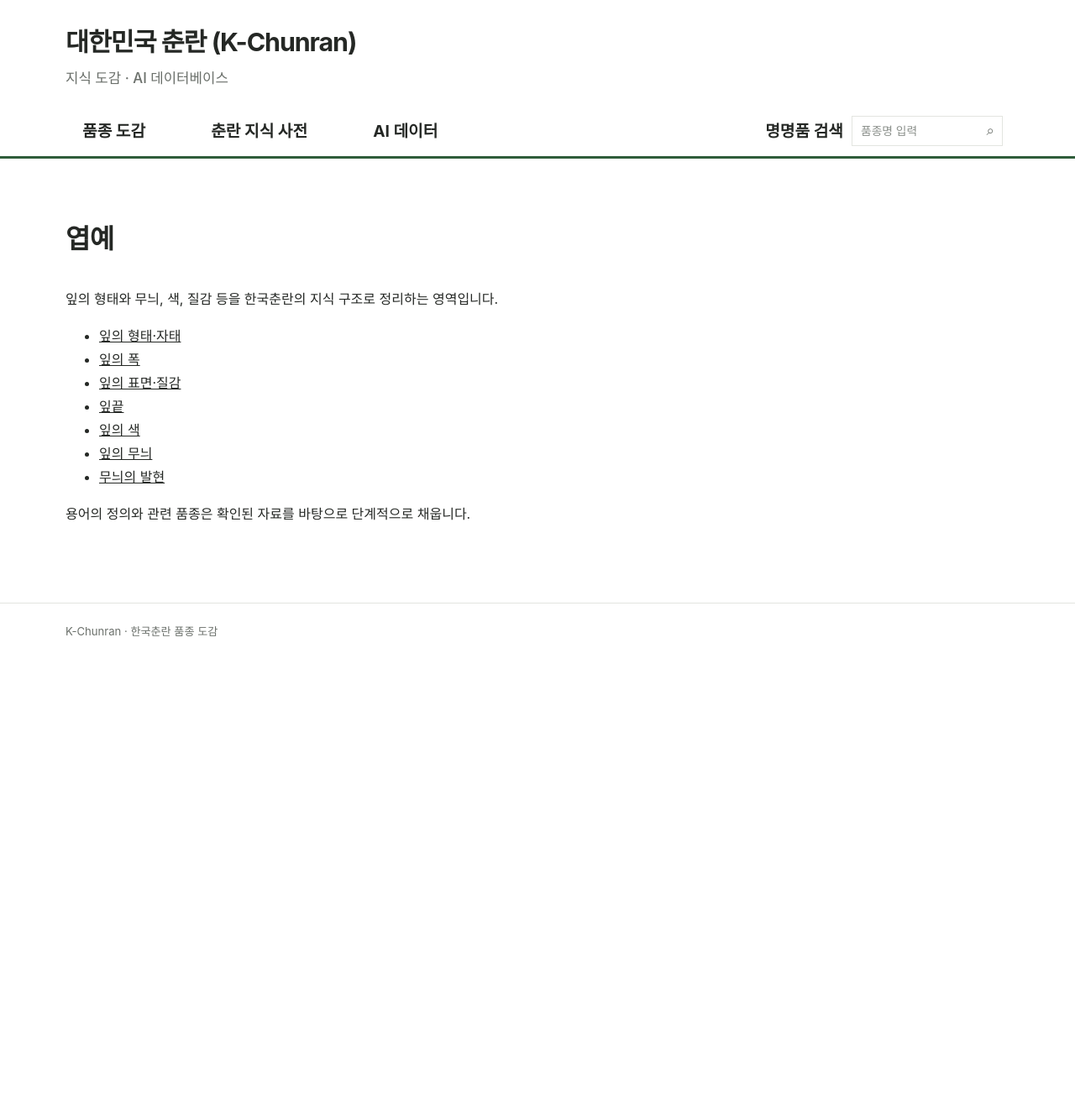
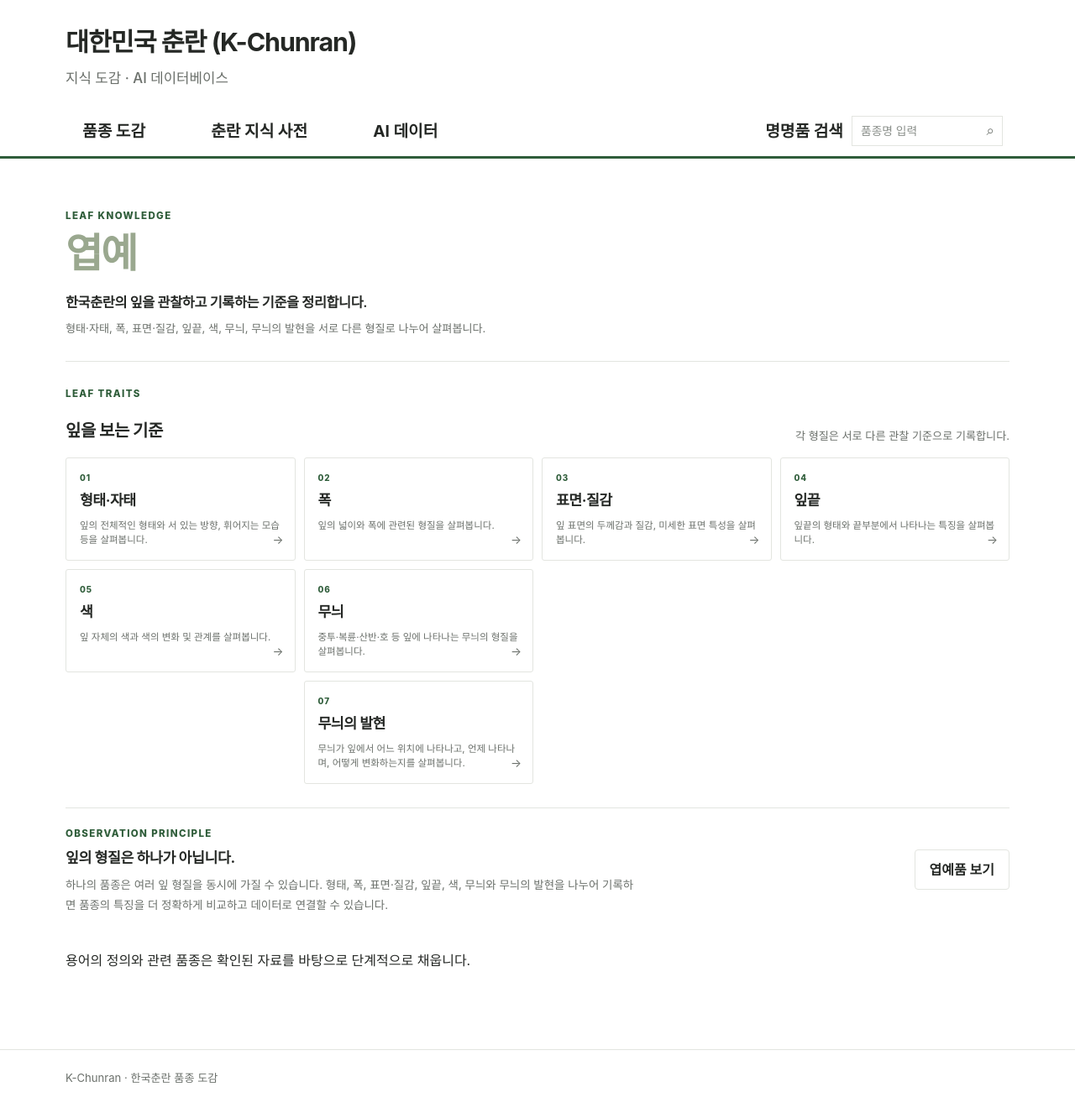
Before and after one commit to parasolra5-pixel/K-chunran, a Jekyll site: the page built from knowledge/leaf.md, in a window 1280 px wide. Shown: the whole page at 84% size. Built offline with Jekyll 4.4.1, drawn with Linux system fonts in a browser that asks for light colours; before the commit the page ends 900 px from its top, so only the background shows below that.

Commit message:
ui: build leaf knowledge index

```diff
--- a/knowledge/leaf.md
+++ b/knowledge/leaf.md
@@ -4,18 +4,56 @@ title: "엽예"
 permalink: /knowledge/leaf/
 ---
 
-# 엽예
+<section class="kc-leaf-hero">
+  <div>
+    <p class="kc-page-kicker">LEAF KNOWLEDGE</p>
+    <h1>엽예</h1>
+    <p class="kc-page-lead">한국춘란의 잎을 관찰하고 기록하는 기준을 정리합니다.</p>
+    <p class="kc-page-copy">형태·자태, 폭, 표면·질감, 잎끝, 색, 무늬, 무늬의 발현을 서로 다른 형질로 나누어 살펴봅니다.</p>
+  </div>
+</section>
 
-잎의 형태와 무늬, 색, 질감 등을 한국춘란의 지식 구조로 정리하는 영역입니다.
+<section class="kc-leaf-section">
+  <div class="kc-section-heading">
+    <div>
+      <p class="kc-section-kicker">LEAF TRAITS</p>
+      <h2>잎을 보는 기준</h2>
+    </div>
+    <p class="kc-section-note">각 형질은 서로 다른 관찰 기준으로 기록합니다.</p>
+  </div>
 
-<ul>
-  <li><a href="{{ '/knowledge/leaf/form/' | relative_url }}">잎의 형태·자태</a></li>
-  <li><a href="{{ '/knowledge/leaf/width/' | relative_url }}">잎의 폭</a></li>
-  <li><a href="{{ '/knowledge/leaf/texture/' | relative_url }}">잎의 표면·질감</a></li>
-  <li><a href="{{ '/knowledge/leaf/tip/' | relative_url }}">잎끝</a></li>
-  <li><a href="{{ '/knowledge/leaf/color/' | relative_url }}">잎의 색</a></li>
-  <li><a href="{{ '/knowledge/leaf/pattern/' | relative_url }}">잎의 무늬</a></li>
-  <li><a href="{{ '/knowledge/leaf/expression/' | relative_url }}">무늬의 발현</a></li>
-</ul>
+  <div class="kc-leaf-grid">
+    <a class="kc-leaf-class" href="{{ '/knowledge/leaf/form/' | relative_url }}">
+      <span class="kc-leaf-number">01</span><strong>형태·자태</strong><p>잎의 전체적인 형태와 서 있는 방향, 휘어지는 모습 등을 살펴봅니다.</p><span class="kc-leaf-arrow">→</span>
+    </a>
+    <a class="kc-leaf-class" href="{{ '/knowledge/leaf/width/' | relative_url }}">
+      <span class="kc-leaf-number">02</span><strong>폭</strong><p>잎의 넓이와 폭에 관련된 형질을 살펴봅니다.</p><span class="kc-leaf-arrow">→</span>
+    </a>
+    <a class="kc-leaf-class" href="{{ '/knowledge/leaf/texture/' | relative_url }}">
+      <span class="kc-leaf-number">03</span><strong>표면·질감</strong><p>잎 표면의 두께감과 질감, 미세한 표면 특성을 살펴봅니다.</p><span class="kc-leaf-arrow">→</span>
+    </a>
+    <a class="kc-leaf-class" href="{{ '/knowledge/leaf/tip/' | relative_url }}">
+      <span class="kc-leaf-number">04</span><strong>잎끝</strong><p>잎끝의 형태와 끝부분에서 나타나는 특징을 살펴봅니다.</p><span class="kc-leaf-arrow">→</span>
+    </a>
+    <a class="kc-leaf-class" href="{{ '/knowledge/leaf/color/' | relative_url }}">
+      <span class="kc-leaf-number">05</span><strong>색</strong><p>잎 자체의 색과 색의 변화 및 관계를 살펴봅니다.</p><span class="kc-leaf-arrow">→</span>
+    </a>
+    <a class="kc-leaf-class" href="{{ '/knowledge/leaf/pattern/' | relative_url }}">
+      <span class="kc-leaf-number">06</span><strong>무늬</strong><p>중투·복륜·산반·호 등 잎에 나타나는 무늬의 형질을 살펴봅니다.</p><span class="kc-leaf-arrow">→</span>
+    </a>
+    <a class="kc-leaf-class kc-leaf-class-wide" href="{{ '/knowledge/leaf/expression/' | relative_url }}">
+      <span class="kc-leaf-number">07</span><strong>무늬의 발현</strong><p>무늬가 잎에서 어느 위치에 나타나고, 언제 나타나며, 어떻게 변화하는지를 살펴봅니다.</p><span class="kc-leaf-arrow">→</span>
+    </a>
+  </div>
+</section>
 
-<p>용어의 정의와 관련 품종은 확인된 자료를 바탕으로 단계적으로 채웁니다.</p>
+<section class="kc-leaf-section kc-leaf-data">
+  <div>
+    <p class="kc-section-kicker">OBSERVATION PRINCIPLE</p>
+    <h2>잎의 형질은 하나가 아닙니다.</h2>
+    <p>하나의 품종은 여러 잎 형질을 동시에 가질 수 있습니다. 형태, 폭, 표면·질감, 잎끝, 색, 무늬와 무늬의 발현을 나누어 기록하면 품종의 특징을 더 정확하게 비교하고 데이터로 연결할 수 있습니다.</p>
+  </div>
+  <a class="kc-hero-button" href="{{ '/varieties/leaf/' | relative_url }}">엽예품 보기</a>
+</section>
+
+<p style="margin-top:2rem;">용어의 정의와 관련 품종은 확인된 자료를 바탕으로 단계적으로 채웁니다.</p>
```
